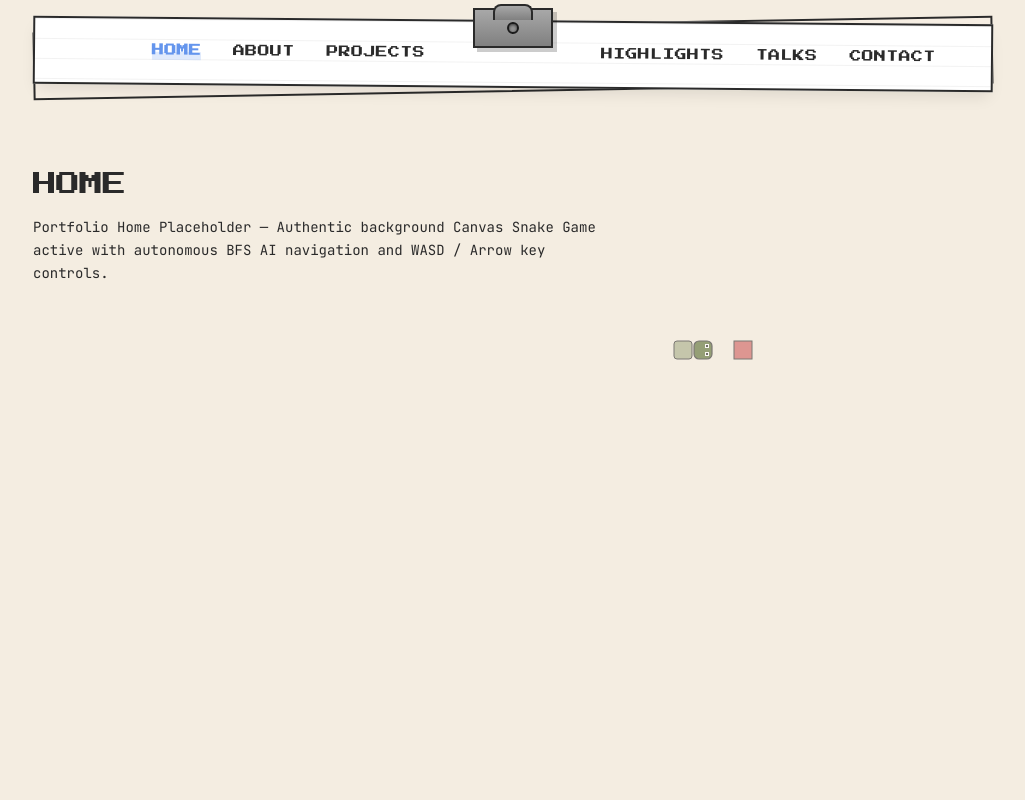
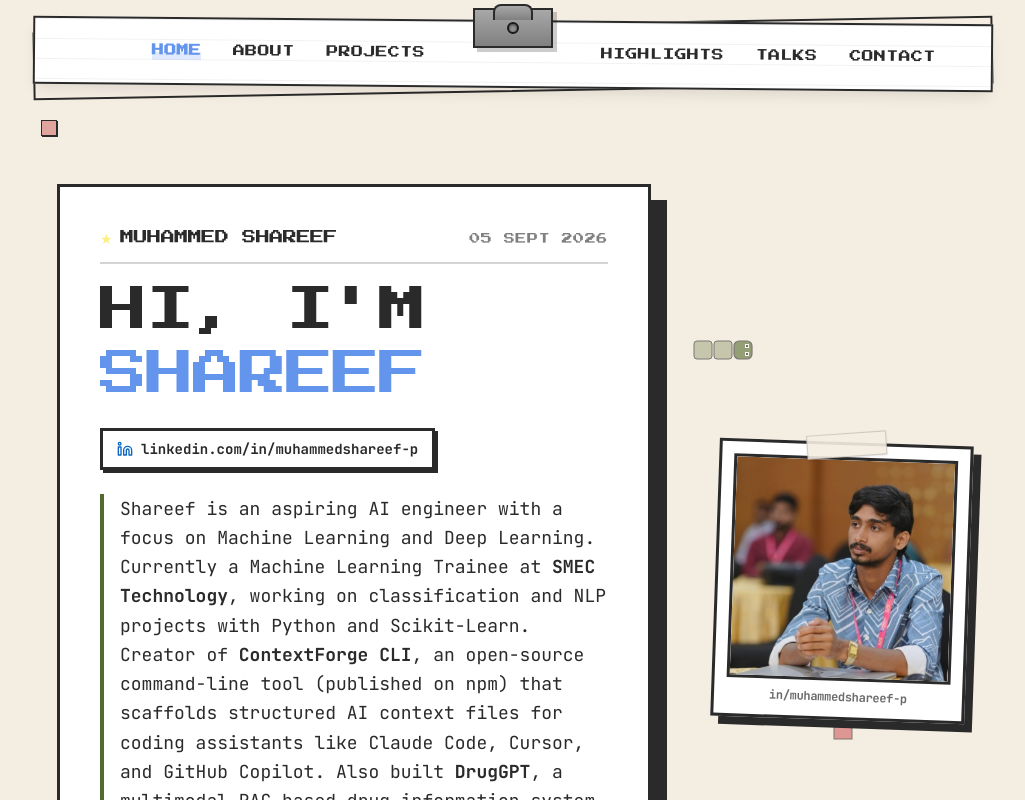
Before and after one commit to ShareefMuhammed/portfolio, a Next.js app: page / in a window 1280 px wide. Shown: the top 800 px of the page, without its empty margins (127-1152 px from the left). Built offline with nearby package versions, Linux system fonts and the light colour scheme.

Commit message:
feat: real Home page content (step 4)

```diff
--- a/app/page.tsx
+++ b/app/page.tsx
@@ -1,11 +1,195 @@
+"use client";
+
+import React from "react";
+import Image from "next/image";
+import Link from "next/link";
+import { Button } from "@/components/ui";
+import { FoodPoint } from "@/components/snake";
+
+function LinkedinIcon({ className }: { className?: string }) {
+  return (
+    <svg
+      xmlns="http://www.w3.org/2000/svg"
+      viewBox="0 0 24 24"
+      fill="none"
+      stroke="currentColor"
+      strokeWidth="2"
+      strokeLinecap="round"
+      strokeLinejoin="round"
+      className={className}
+      aria-hidden="true"
+    >
+      <path d="M16 8a6 6 0 0 1 6 6v7h-4v-7a2 2 0 0 0-2-2 2 2 0 0 0-2 2v7h-4v-7a6 6 0 0 1 6-6z" />
+      <rect x="2" y="9" width="4" height="12" />
+      <circle cx="4" cy="4" r="2" />
+    </svg>
+  );
+}
+
+function getFormattedDate(): string {
+  const d = new Date();
+  const day = String(d.getDate()).padStart(2, "0");
+  const months = [
+    "JAN",
+    "FEB",
+    "MAR",
+    "APR",
+    "MAY",
+    "JUN",
+    "JUL",
+    "AUG",
+    "SEPT",
+    "OCT",
+    "NOV",
+    "DEC",
+  ];
+  const month = months[d.getMonth()];
+  const year = d.getFullYear();
+  return `${day} ${month} ${year}`;
+}
+
 export default function HomePage() {
+  const formattedDate = React.useSyncExternalStore(
+    () => () => {},
+    getFormattedDate,
+    () => getFormattedDate()
+  );
+
   return (
-    <div className="relative py-8">
-      <h1 className="font-pixel mb-4 text-2xl">HOME</h1>
-      <p className="max-w-xl text-sm leading-relaxed">
-        Portfolio Home Placeholder — Authentic background Canvas Snake Game
-        active with autonomous BFS AI navigation and WASD / Arrow key controls.
-      </p>
+    <div className="relative flex min-h-[72vh] flex-col items-start justify-center gap-8 pt-4 sm:pt-6 md:px-6 md:pt-12 lg:flex-row lg:items-center lg:gap-12 xl:gap-16">
+      {/* Sequential FoodPoint 1 in top margin */}
+      <FoodPoint
+        id="home-food-1"
+        order={1}
+        color="coral"
+        className="absolute -top-2 left-6 z-20 md:-top-4 md:left-2"
+      />
+
+      {/* Main Hero Card */}
+      <div className="z-10 w-full max-w-3xl">
+        <div className="border-sketch border-ink shadow-[12px_12px_0_0_#2A2A2A] relative bg-white p-6 sm:p-8 md:p-10 md:shadow-[16px_16px_0_0_#2A2A2A]">
+          <div className="space-y-6">
+            {/* Kicker Line: Star + Name on left, uppercase dynamic date on right */}
+            <div className="border-ink/20 mb-4 flex items-baseline justify-between gap-4 border-b-2 pb-3.5">
+              <h2 className="font-pixel text-ink flex items-center gap-2 truncate text-[11px] uppercase tracking-wider md:text-sm">
+                <span className="text-yellow text-sm">★</span>
+                <span>MUHAMMED SHAREEF</span>
+              </h2>
+              <time
+                suppressHydrationWarning
+                className="font-pixel text-ink/60 shrink-0 text-[9px] tracking-wider uppercase md:text-[11px]"
+              >
+                {formattedDate}
+              </time>
+            </div>
+
+            {/* Heading + Mobile Polaroid Preview */}
+            <div className="flex items-start justify-between gap-4 sm:gap-6">
+              <div className="min-w-0 flex-1">
+                <h1 className="font-pixel text-ink text-3xl leading-tight sm:text-4xl md:text-5xl">
+                  HI, I&apos;M
+                  <br />
+                  <span className="text-blue block pt-1">SHAREEF</span>
+                </h1>
+              </div>
+
+              {/* Mobile/Tablet Polaroid Card */}
+              <div className="border-sketch border-ink shadow-[4px_4px_0_0_#2A2A2A] relative shrink-0 rotate-2 bg-white p-1.5 pb-1 lg:hidden">
+                <div className="border-sketch border-ink relative h-20 w-20 overflow-hidden sm:h-24 sm:w-24 md:h-28 md:w-28">
+                  <Image
+                    src="/images/profile.jpg"
+                    alt="Muhammed Shareef"
+                    fill
+                    priority
+                    sizes="(max-width: 640px) 80px, (max-width: 768px) 96px, 112px"
+                    className="object-cover object-center"
+                  />
+                </div>
+                {/* Tape strip */}
+                <span
+                  aria-hidden="true"
+                  className="bg-cream border-ink/20 pointer-events-none absolute -top-2.5 left-1/2 h-4 w-12 -translate-x-1/2 -rotate-6 border opacity-90 shadow-sm"
+                />
+              </div>
+            </div>
+
+            {/* Badge Row — Exactly ONE LinkedIn badge */}
+            <div>
+              <a
+                href="https://www.linkedin.com/in/muhammedshareef-p"
+                target="_blank"
+                rel="noopener noreferrer"
+                className="border-sketch border-ink shadow-[3px_3px_0_0_#2A2A2A] hover:shadow-[5px_5px_0_0_#2A2A2A] group inline-flex items-center gap-2 bg-white px-3 py-1.5 transition-all hover:-translate-x-0.5 hover:-translate-y-0.5 sm:px-3.5 sm:py-2"
+              >
+                <LinkedinIcon className="h-4 w-4 shrink-0 text-[#0A66C2]" />
+                <span className="text-ink font-mono text-xs font-bold sm:text-sm">
+                  linkedin.com/in/muhammedshareef-p
+                </span>
+              </a>
+            </div>
+
+            {/* Bio Paragraph with colored left accent bar */}
+            <p className="border-olive text-ink max-w-2xl border-l-4 pl-4 font-mono text-sm leading-relaxed sm:text-base md:text-lg">
+              Shareef is an aspiring AI engineer with a focus on Machine
+              Learning and Deep Learning. Currently a Machine Learning Trainee
+              at <strong className="text-ink font-bold">SMEC Technology</strong>
+              , working on classification and NLP projects with Python and
+              Scikit-Learn. Creator of{" "}
+              <strong className="text-ink font-bold">ContextForge CLI</strong>,
+              an open-source command-line tool (published on npm) that scaffolds
+              structured AI context files for coding assistants like Claude
+              Code, Cursor, and GitHub Copilot. Also built{" "}
+              <strong className="text-ink font-bold">DrugGPT</strong>, a
+              multimodal RAG-based drug information system using FAISS, OCR, and
+              LLMs.
+            </p>
+
+            {/* Action Buttons: Solid variant + Outline variant */}
+            <div className="flex flex-wrap gap-3 pt-2 sm:gap-4 md:pt-4">
+              <Link href="/projects">
+                <Button variant="solid" className="px-6 py-3 text-xs sm:text-sm">
+                  View Projects →
+                </Button>
+              </Link>
+              <Link href="/contact">
+                <Button variant="outline" className="px-6 py-3 text-xs sm:text-sm">
+                  Contact Me
+                </Button>
+              </Link>
+            </div>
+          </div>
+        </div>
+      </div>
+
+      {/* Desktop Polaroid Card */}
+      <div className="border-sketch border-ink shadow-[8px_8px_0_0_#2A2A2A] relative hidden shrink-0 rotate-2 bg-white p-3 pb-2 transition-transform duration-200 hover:rotate-0 lg:block">
+        <div className="border-sketch border-ink relative h-48 w-48 overflow-hidden xl:h-56 xl:w-56">
+          <Image
+            src="/images/profile.jpg"
+            alt="Muhammed Shareef"
+            fill
+            priority
+            sizes="(max-width: 1280px) 192px, 224px"
+            className="object-cover object-center"
+          />
+        </div>
+        <span className="text-ink/70 block pt-2 pb-1 text-center font-mono text-xs font-bold tracking-tight">
+          in/muhammedshareef-p
+        </span>
+        {/* Tape strip */}
+        <span
+          aria-hidden="true"
+          className="bg-cream border-ink/20 pointer-events-none absolute -top-3 left-1/2 h-6 w-20 -translate-x-1/2 -rotate-6 border opacity-90 shadow-sm"
+        />
+      </div>
+
+      {/* Sequential FoodPoint 2 in bottom margin */}
+      <FoodPoint
+        id="home-food-2"
+        order={2}
+        color="sage"
+        className="absolute -bottom-4 right-8 z-20 md:-bottom-6 md:right-4"
+      />
     </div>
   );
 }
```
Also changed, not shown: public/images/profile.jpg (added).
